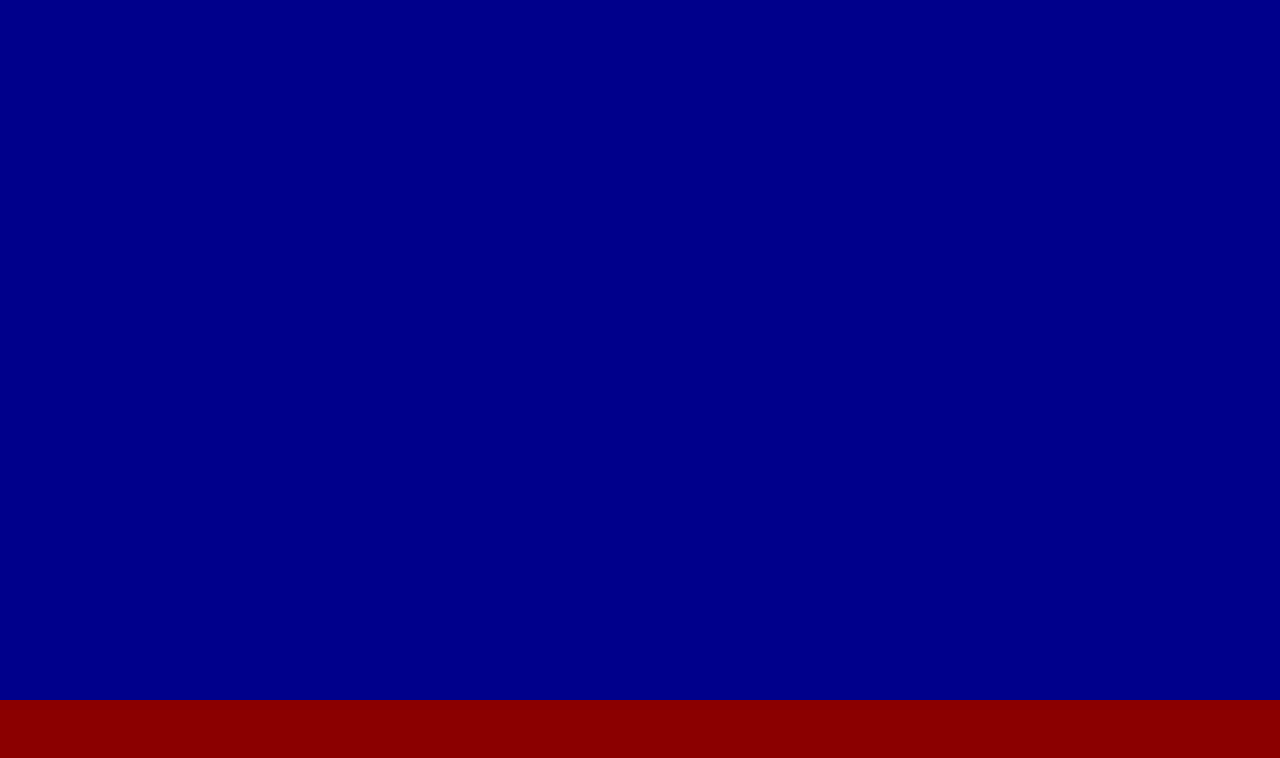
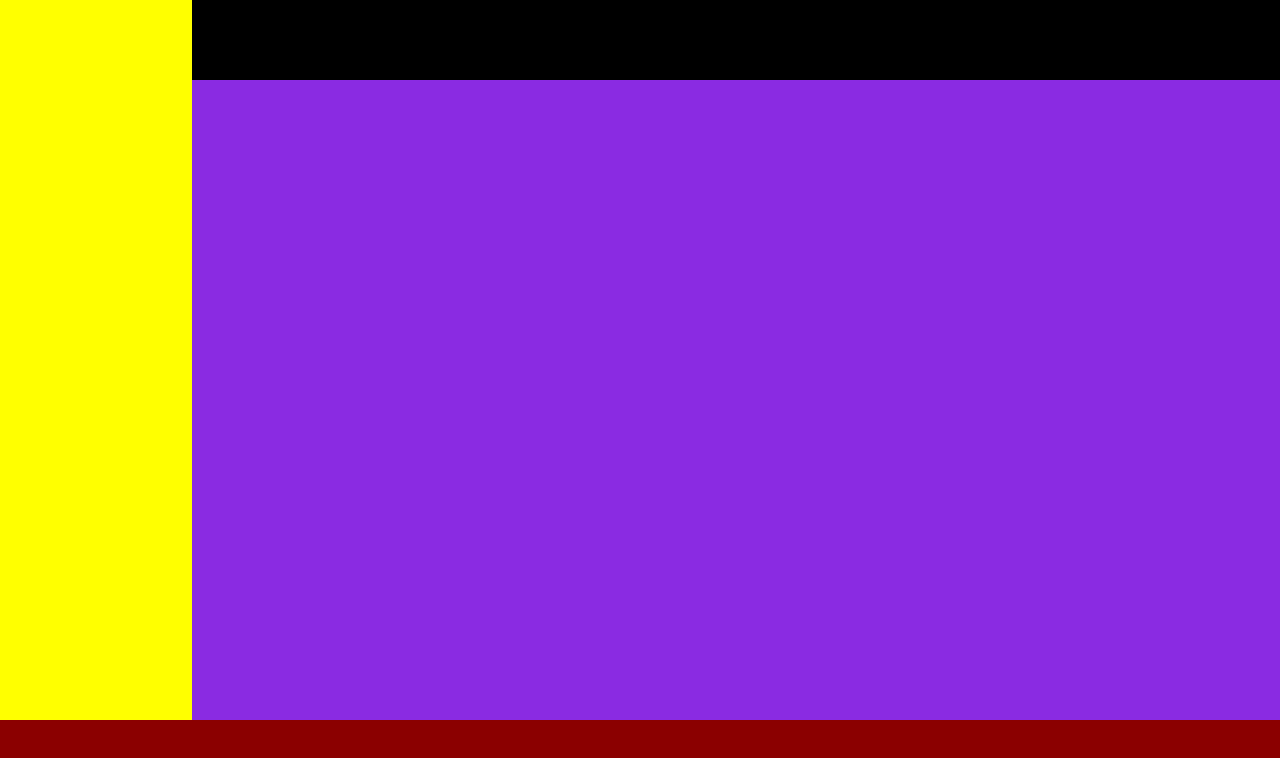
Before and after one commit to Sergjio97/html-css-spotifyweb, a plain HTML site: page index.html in a window 1280 px wide. Drawn offline with Linux system fonts and the light colour scheme.

Commit message:
layout versione lg

```diff
--- a/css/style.css
+++ b/css/style.css
@@ -7,6 +7,30 @@
 }
 
 /* *** inizio main *** */
+
+.col-sn {
+    width: 15%;
+    height: 100%;
+    background-color: yellow;
+}
+
+.col-dx {
+    width: 85%;
+    height: 100%;
+    background-color: lime;
+}
+
+.top-box {
+    width: 100%;
+    height: 80px;
+    background-color: black;
+}
+
+.bottom-box {
+    width: 100%;
+    height: calc(100% - 80px);
+    background-color: blueviolet;
+}
 
 /* *** / main *** */
 
@@ -18,12 +42,13 @@
 
 .debug main {
     width: 100%;
-    height: calc(100vh - 100px);
+    height: calc(100vh - 80px);
     background-color: darkblue;
+    display: flex;
 }
 
 .debug footer {
     width: 100%;
-    height: 100px;
+    height: 80px;
     background-color: darkred;
 }
--- a/index.html
+++ b/index.html
@@ -16,13 +16,19 @@
 
         <!-- *** inizio col-sn *** -->
 
-        <col-sn></col-sn>
+        <div class="col-sn"></div>
 
         <!-- *** / col-sn *** -->
 
         <!-- *** inizio col-dx *** -->
 
-        <col-dx></col-dx>
+        <div class="col-dx">
+
+            <div class="top-box"></div>
+
+            <div class="bottom-box"></div>
+
+        </div>
 
         <!-- *** / col-dx *** -->
 
```
